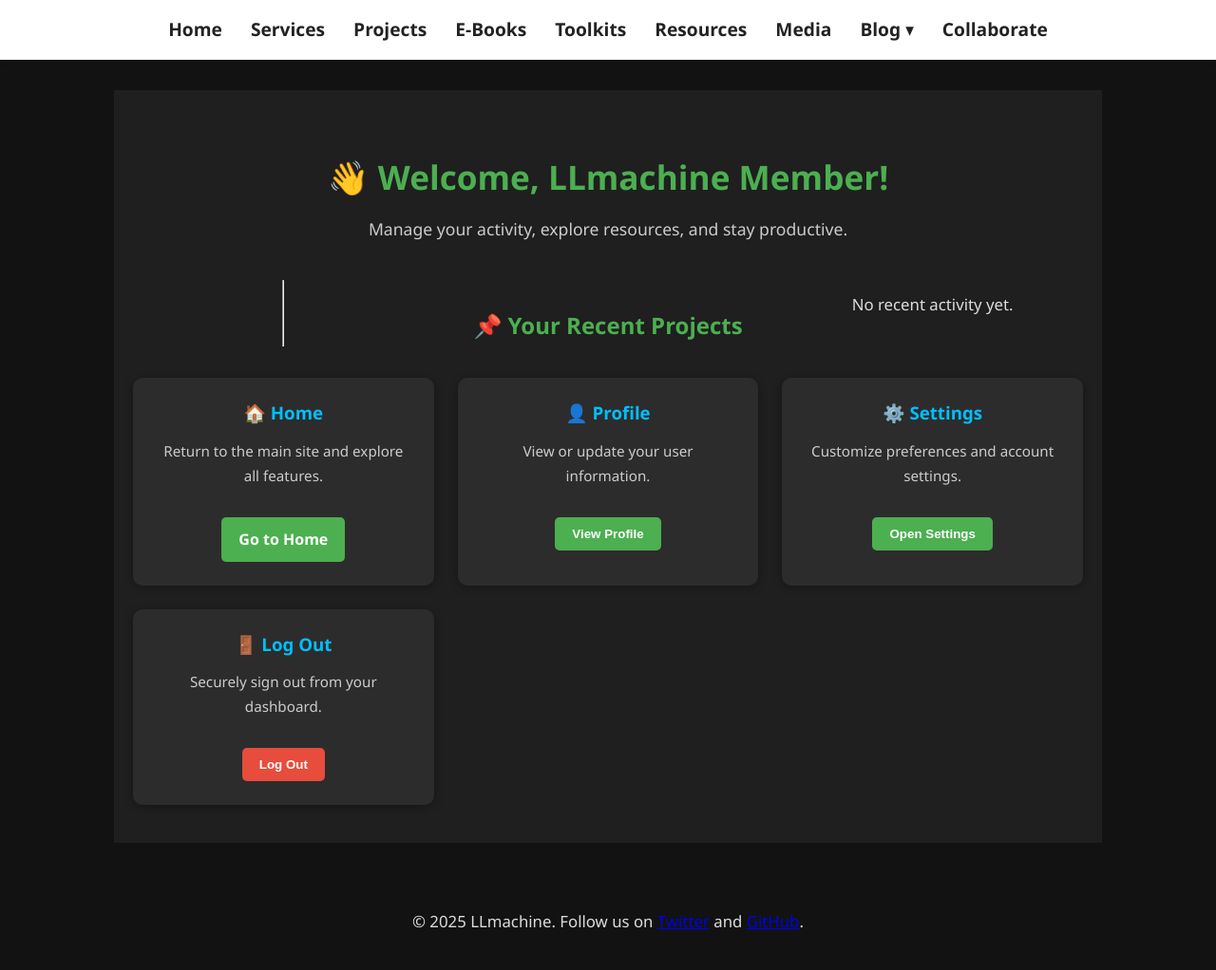
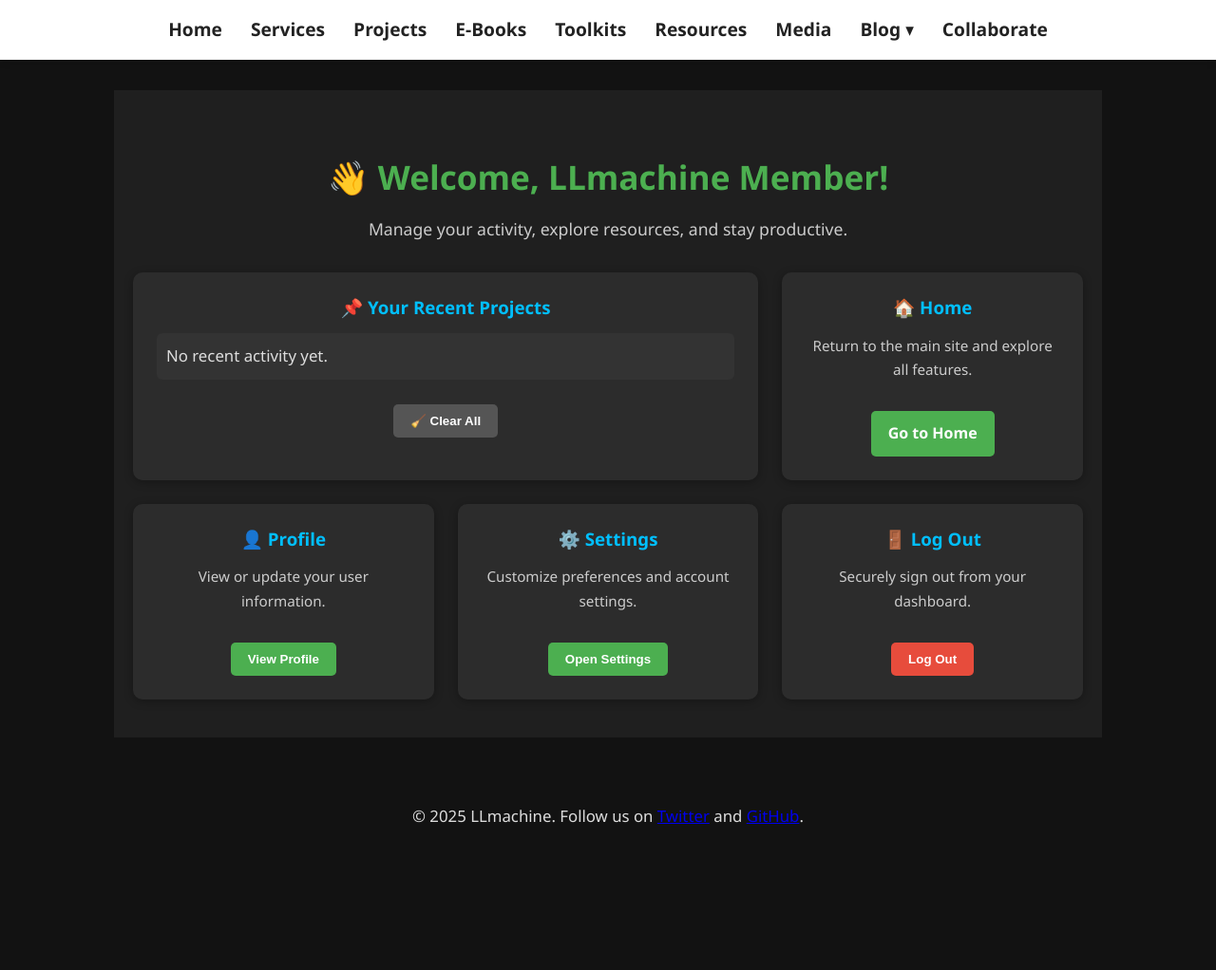
Before and after one commit to DataForSolution/DataForSolution.github.io, a Jekyll site: the page built from dashboard.html, in a window 1280 px wide. Shown: the whole page at 95% size. Built offline with Jekyll 4.4.1, drawn with Linux system fonts in a browser that asks for light colours; after the commit the page ends 911 px from its top, so only the background shows below that.

Commit message:
Enhanced dashboard UI with dark theme, recent projects list, and interactive controls

```diff
--- a/dashboard.html
+++ b/dashboard.html
@@ -9,9 +9,11 @@
   <p class="subtext">Manage your activity, explore resources, and stay productive.</p>
 
   <div class="dashboard-grid">
-  <hr>
-<h2 style="color:#4CAF50; margin-top:40px;">📌 Your Recent Projects</h2>
-<ul id="recent-projects" style="list-style: none; padding: 0; margin-top: 20px;"></ul>
+    <div class="dashboard-card wide">
+      <h3>📌 Your Recent Projects</h3>
+      <ul id="recent-projects"></ul>
+      <button onclick="clearRecentProjects()" class="card-button danger">🧹 Clear All</button>
+    </div>
 
     <div class="dashboard-card">
       <h3>🏠 Home</h3>
@@ -40,37 +42,48 @@
 </section>
 
 <script>
-  function logoutUser() {
-    alert("You have been logged out.");
-    localStorage.removeItem("userLoggedIn");
-    window.location.href = "/";
-  }
- // Store last 5 clicked projects
+function logoutUser() {
+  alert("You have been logged out.");
+  localStorage.removeItem("userLoggedIn");
+  window.location.href = "/";
+}
+
 function storeRecentProject(title, url) {
   const history = JSON.parse(localStorage.getItem("recentProjects") || "[]");
   const updated = [{ title, url }, ...history.filter(p => p.url !== url)];
-  localStorage.setItem("recentProjects", JSON.stringify(updated.slice(0, 5)));
+  localStorage.setItem("recentProjects", JSON.stringify(updated.slice(0, 10)));
 }
 
-// Render them in dashboard
+function removeRecentProject(url) {
+  const projects = JSON.parse(localStorage.getItem("recentProjects") || "[]");
+  const filtered = projects.filter(p => p.url !== url);
+  localStorage.setItem("recentProjects", JSON.stringify(filtered));
+  showRecentProjects();
+}
+
+function clearRecentProjects() {
+  localStorage.removeItem("recentProjects");
+  showRecentProjects();
+}
+
 function showRecentProjects() {
   const container = document.getElementById("recent-projects");
   const items = JSON.parse(localStorage.getItem("recentProjects") || "[]");
 
-  if (items.length === 0) {
+  if (!items.length) {
     container.innerHTML = "<li>No recent activity yet.</li>";
     return;
   }
 
-  container.innerHTML = items.map(p =>
-    `<li style="margin-bottom:10px;">
-      <a href="${p.url}" target="_blank" style="color:#00BFFF;font-weight:bold;">${p.title}</a>
-    </li>`
-  ).join("");
+  container.innerHTML = items.map(p => `
+    <li>
+      <a href="${p.url}" target="_blank" title="Open project">${p.title}</a>
+      <button onclick="removeRecentProject('${p.url}')" title="Remove">❌</button>
+    </li>
+  `).join("");
 }
 
-showRecentProjects();
-
+document.addEventListener("DOMContentLoaded", showRecentProjects);
 </script>
 
 <style>
@@ -83,7 +96,6 @@
 
 #dashboard h1 {
   font-size: 2.2em;
-  margin-bottom: 0.5em;
   color: #4CAF50;
 }
 
@@ -111,6 +123,10 @@
 
 .dashboard-card:hover {
   transform: translateY(-5px);
+}
+
+.dashboard-card.wide {
+  grid-column: span 2;
 }
 
 .dashboard-card h3 {
@@ -148,4 +164,48 @@
 .card-button.logout:hover {
   background-color: #c0392b;
 }
+
+.card-button.danger {
+  background-color: #555;
+  margin-top: 10px;
+}
+
+.card-button.danger:hover {
+  background-color: #777;
+}
+
+#recent-projects {
+  list-style: none;
+  padding: 0;
+  margin-top: 10px;
+  text-align: left;
+}
+
+#recent-projects li {
+  background: #333;
+  padding: 10px;
+  border-radius: 6px;
+  margin-bottom: 10px;
+  display: flex;
+  justify-content: space-between;
+  align-items: center;
+}
+
+#recent-projects a {
+  color: #4FC3F7;
+  font-weight: bold;
+  text-decoration: none;
+}
+
+#recent-projects a:hover {
+  text-decoration: underline;
+}
+
+#recent-projects button {
+  background: none;
+  border: none;
+  color: #ff4d4d;
+  font-size: 1.1em;
+  cursor: pointer;
+}
 </style>
```
